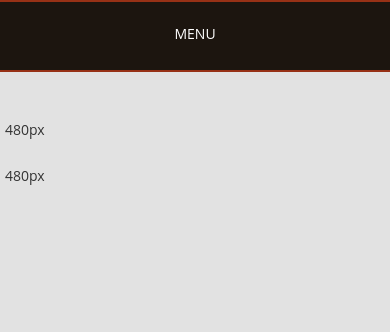
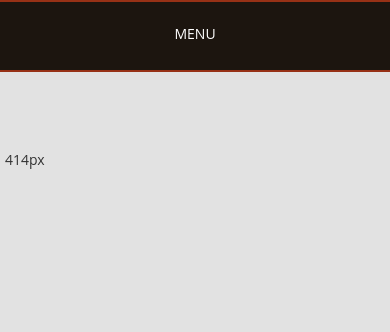
Before and after one commit to gimais/animilia, a Django app: page / in a window 390 px wide. Shown: the top 332 px of the page. Run offline with Django 3.2, Linux system fonts and the light colour scheme; data that the repository does not hold is empty.

Commit message:
ready for switching to laptop

```diff
--- a/static/css/main.css
+++ b/static/css/main.css
@@ -602,6 +602,7 @@ section:after {
 
 .item img{
     float: left;
+    height: 240px;
 }
 
 .item ul{
@@ -824,7 +825,6 @@ div#login-focus:hover {
 @media (max-width: 1260px) {
 
     .items-list:after {
-        content: "1260px";
         display: table;
         clear: both;
     }
@@ -849,11 +849,6 @@ div#login-focus:hover {
         content: "1185px";
     }
 
-    .items-list:after {
-        content: "1185px";
-        display: table;
-        clear: both;
-    }
 
     .item {
         margin-left: auto;
@@ -867,11 +862,6 @@ div#login-focus:hover {
         content: "1024px";
     }
 
-    .items-list:after {
-      content: "1024px";
-      display: table;
-      clear: both;
-    }
 
     .item-page-info {
         width: 75%;
@@ -889,11 +879,6 @@ div#login-focus:hover {
         content: "900px";
     }
 
-    .items-list:after {
-      content: "900px";
-      display: table;
-      clear: both;
-    }
 
     .top-nav li a {
         padding: 16px 21px;
@@ -968,11 +953,6 @@ div#login-focus:hover {
         content: "768px";
     }
 
-    .items-list:after {
-        content: "768px";
-        display: table;
-        clear: both;
-    }
 
     .form-input {
         width: 80%;
@@ -1041,11 +1021,25 @@ div#login-focus:hover {
         content: "480px";
     }
 
-    .items-list:after {
-      content: "480px";
-      display: table;
-      clear: both;
+    .item-page img {
+        width: 100%;
     }
+
+    .item-page-info {
+        width: 100%;
+    }
+
+    .signup-content {
+        padding: 50px 25px;
+    }
+}
+
+@media screen and (max-width: 414px) {
+
+    .clearfix:after {
+        content: "414px";
+    }
+
     .item-page img {
         width: 100%;
     }
--- a/templates/home.html
+++ b/templates/home.html
@@ -12,7 +12,7 @@
                 {% for anime,categories in animes_list.items %}
 
                     <div class="item">
-                        <a href = "/anime/{{ anime.slug }}"><img src="/media/{{ anime.poster }}" height="240px" alt="სურათი არ არის">
+                        <a href = "/anime/{{ anime.slug }}"><img src="/media/{{ anime.poster }}" alt="სურათი არ არის">
                         </a>
                         <div class="item-info">
                             <a class="item-name" href = "/anime/{{ anime.slug }}">{{ anime.name }}</a>
```
